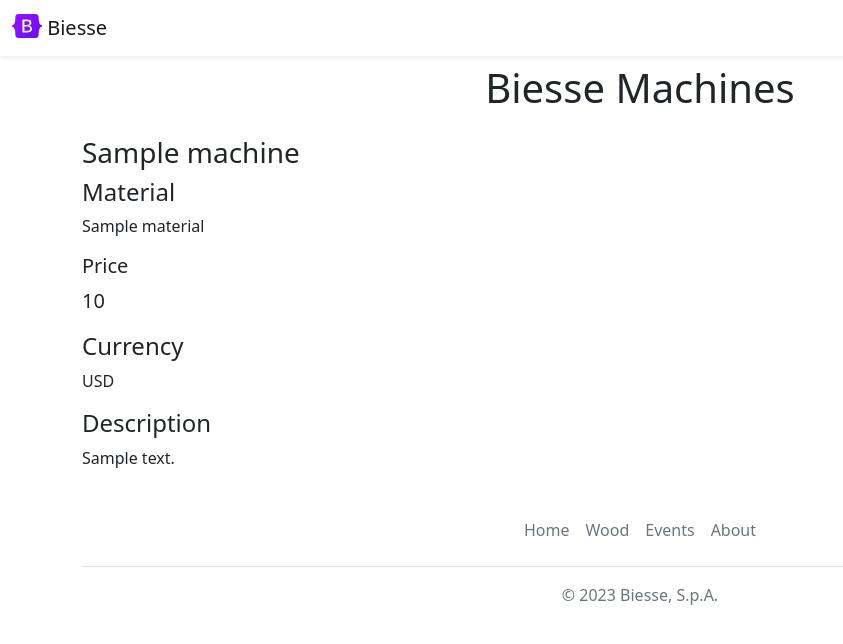
After one commit to julicq/python-flask-website-v2, a Flask app: template templates/machinepage.html in a window 1280 px wide. The commit adds this page. Shown: the top 644 px of the page, without its empty margins (0-843 px from the left). Run offline with Flask 3, Linux system fonts and the light colour scheme; the template is opened without the code that fills it: most values are stand-ins (such as "Sample title", 1, 10 or a date in 2020).

Commit message:
dynamic pages for machines

```diff
--- a/app.py
+++ b/app.py
@@ -2,6 +2,7 @@ from flask import Flask, render_template, jsonify
 from database import load_data_from_db, load_machine_from_db
 
 app = Flask(__name__)
+
 
 @app.route("/")
 def hello_world():
@@ -22,18 +23,15 @@ def show_machine_json(id):
 
 
 @app.route("/machine/<id>")
-def show_job(id):
-  machine = load_data_from_db(id)
+def show_machine(id):
+  machine = load_machine_from_db(id)
+  return render_template('machinepage.html', machine=machine)
 
   if not machine:
     return "Not Found", 404
 
   return render_template('machinepage.html', machine=machine)
 
-  if not machine:
-    return "Not Found", 404
-  return render_template('jobpage.html', machine=machine)
-
 
 if __name__ == "__main__":
   app.run(host='0.0.0.0', debug=True)
--- a/database.py
+++ b/database.py
@@ -1,7 +1,7 @@
 from sqlalchemy import create_engine, text
 import os
 
-db_connection_string =  os.environ['DB_CONNECTION_STRING']
+db_connection_string = os.environ['DB_CONNECTION_STRING']
 
 engine = create_engine(db_connection_string,
                        connect_args={"ssl": {
@@ -21,9 +21,9 @@ def load_data_from_db():
 def load_machine_from_db(id):
   with engine.connect() as conn:
     result = conn.execute(text("SELECT * FROM machines WHERE id = :val"),
-                          val=id)
+                          {'val': id})
     rows = result.all()
     if len(rows) == 0:
       return None
     else:
-      return dict(rows[0])
+      return rows[0]._asdict()
--- a/templates/home.html
+++ b/templates/home.html
@@ -27,7 +27,7 @@
             <p class="lead mt-4 mb-4">
              <div>
               {% for machine in machines %}
-                {% include 'branditem.html'%}
+                {% include 'machineitem.html'%}
               {% endfor %}
 
             </div>
--- a/templates/branditem.html
+++ b/templates/machineitem.html
@@ -12,7 +12,7 @@
 
   </div>
   <div class="col-md-2 padding-right:16px">
-    <a href="/machines/{{machines['id']}}" type="button" class="btn btn-outline-primary float-right align-middle" >Apply</a>
+    <a href="/machine/{{machine['id']}}" type="button" class="btn btn-outline-primary float-right align-middle" >Quote</a>
   </div>
 
 </div>
--- /dev/null
+++ b/templates/machinepage.html
@@ -0,0 +1,26 @@
+<!DOCTYPE html>
+<html>
+  <head>
+    <title>{{machine.machine_name}} - Biesse Machines</title>
+    {% include 'bootstrap.html' %}
+  </head>
+  <body>
+    {% include 'nav.html' %}
+    <div class="container">
+      <h1 class="text-center mt-2 mb-4">
+        Biesse Machines
+      </h1>
+        <h3 class="mb-2">{{machine.machine_name}}</h3>
+        <h4>Material</h4>
+        <p>{{machine.material}}</p>
+        <h5>Price</h5>
+        <p class="lead mt-0">{{machine.price}}</p>
+        <h4>Currency</h4>
+        <p>{{machine.currency}}</p>
+        <h4>Description</h4>
+        <p>{{machine.description}}</p>
+    </div>
+    {% include 'footer.html' %}
+
+  </body>
+</html>
--- /dev/null
+++ b/templates/request_form.html
@@ -0,0 +1 @@
+<div>TODO - request form goes here</div>
```
